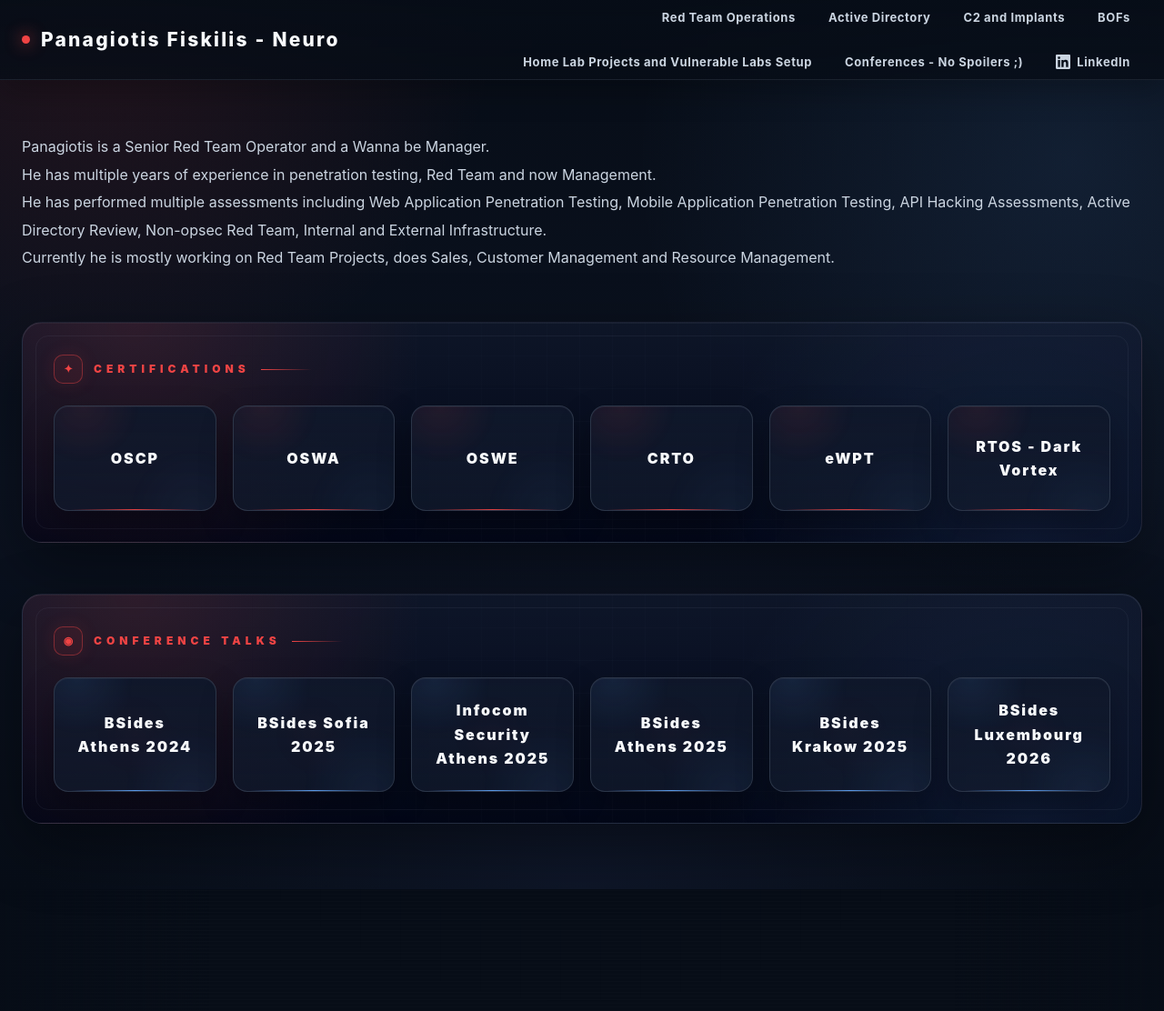
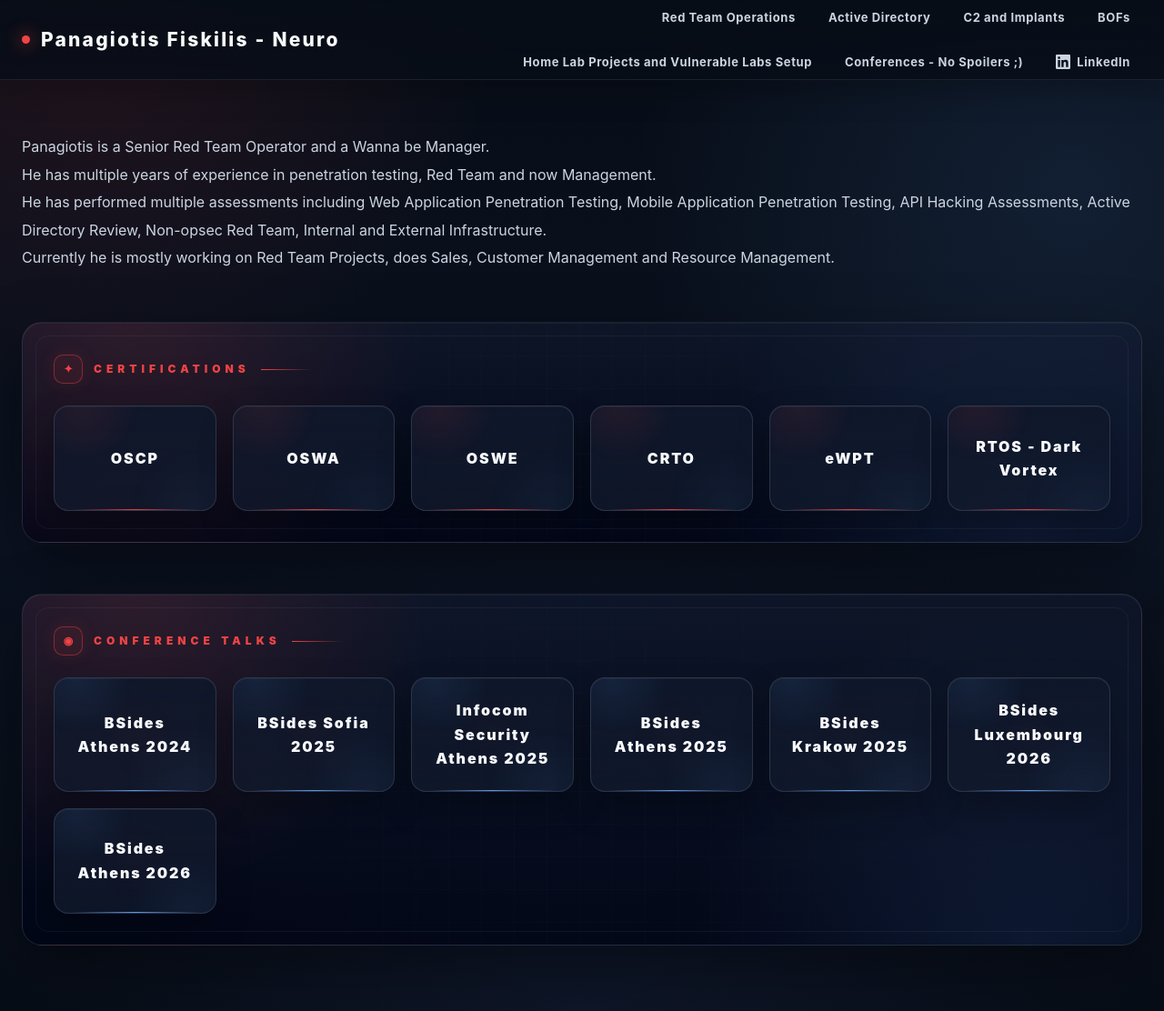
Before and after one commit to Panagiotis-INS/Panagiotis-INS.github.io, a Jekyll site: the page built from index.html, in a window 1280 px wide and 1112 px high. Shown: the whole window at 91% size. Built offline with Jekyll 4.4.1, drawn with Linux system fonts in a browser that asks for light colours.

Commit message:
Added BSides Athens 2026

```diff
--- a/index.html
+++ b/index.html
@@ -100,6 +100,9 @@ title: Home
     <a href="{{ '/conferences/bsides-luxembourg2026/' | relative_url }}" class="talk">
       BSides Luxembourg 2026
     </a>
+    <a href="{{ '/conferences/bsides-athens2026/' | relative_url }}" class="talk">
+      BSides Athens 2026
+    </a>
   </div>
 </section>
   </main>
```
